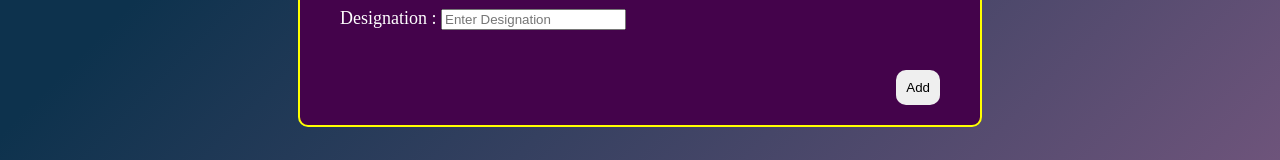
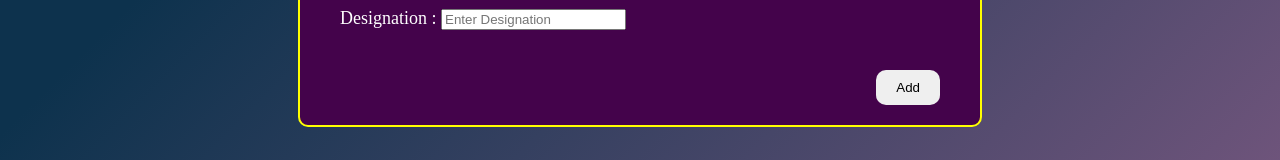
Before and after one commit to sivalay/Employee-list-app, a Vue app: page /add in a window 1280 px wide. Shown: the part 410-570 px from the top of the page. Built offline with nearby package versions, Linux system fonts and the light colour scheme.

Commit message:
update: Updated button disable property

```diff
--- a/db.json
+++ b/db.json
@@ -43,7 +43,7 @@
       "id": "d54794bb-8b06-4dfc-bcd5-b13de1a3f8b4"
     },
     {
-      "name": "noel",
+      "name": "John",
       "address": "SoftwareDev",
       "designation": "lksjdo",
       "id": "82e03cf9-20f9-4313-aa16-7a8d784d1d75"
--- a/src/components/AddView.vue
+++ b/src/components/AddView.vue
@@ -17,6 +17,7 @@
       @submit="handleSubmit"
       v-model:form="form"
       :error-message="errorMessage"
+      :is-disabled="buttonDisbaled"
     />
   </div>
 </template>
@@ -41,6 +42,7 @@ const form = reactive({
 const message = ref<string>('');
 const errorMessage = ref<string>('');
 const hasError = ref<boolean>(false);
+const buttonDisbaled = ref<boolean>(false);
 
 const handleSubmit = () => {
   const newForm = {
@@ -51,6 +53,9 @@ const handleSubmit = () => {
   };
   if (newForm.designation === '' || newForm.address === '') {
     hasError.value = true;
+    if (newForm.name === '') {
+      errorMessage.value = 'Name field must be filled!';
+    }
     message.value = `❕  Enter the fields correctly...`;
   } else {
     if (newForm.name === '') {
@@ -59,6 +64,7 @@ const handleSubmit = () => {
       hasError.value = false;
       errorMessage.value = '';
       addEmployeeData(newForm);
+      buttonDisbaled.value = true;
       form.name = '';
       form.address = '';
       form.designation = '';
--- a/src/components/EditView.vue
+++ b/src/components/EditView.vue
@@ -16,6 +16,7 @@
       @submit="handleSubmit"
       v-model:form="form"
       :error-message="errorMessage"
+      :is-disabled="buttonDisabled"
     />
   </div>
 </template>
@@ -46,6 +47,7 @@ const state = reactive<EmployeeData>({
 
 const message = ref<string>('');
 const errorMessage = ref<string>('');
+const buttonDisabled = ref<boolean>(false);
 const route = useRoute();
 const employeeId = route.params.id;
 
@@ -59,6 +61,7 @@ const handleSubmit = () => {
     errorMessage.value = 'Name field must be filled!';
   } else {
     editEmployeeData(updatedForm);
+    buttonDisabled.value = true;
   }
 };
 
--- a/src/components/EmployeeForm.vue
+++ b/src/components/EmployeeForm.vue
@@ -37,7 +37,7 @@
       </label>
     </div>
     <div class="form-wrapper__button-container">
-      <button>{{ buttonText }}</button>
+      <button :disabled="isDisabled">{{ buttonText }}</button>
     </div>
   </form>
 </template>
@@ -48,6 +48,7 @@ import type { Employee } from '@/types';
 defineProps<{
   headerText: string;
   buttonText: string;
+  isDisabled?: boolean;
   form: Omit<Employee, 'id'>;
   errorMessage?: string;
 }>();
@@ -88,7 +89,7 @@ function handleSubmit() {
     button {
       border: none;
       border-radius: 10px;
-      padding: 10px;
+      padding: 10px 20px;
       cursor: pointer;
     }
   }
```
